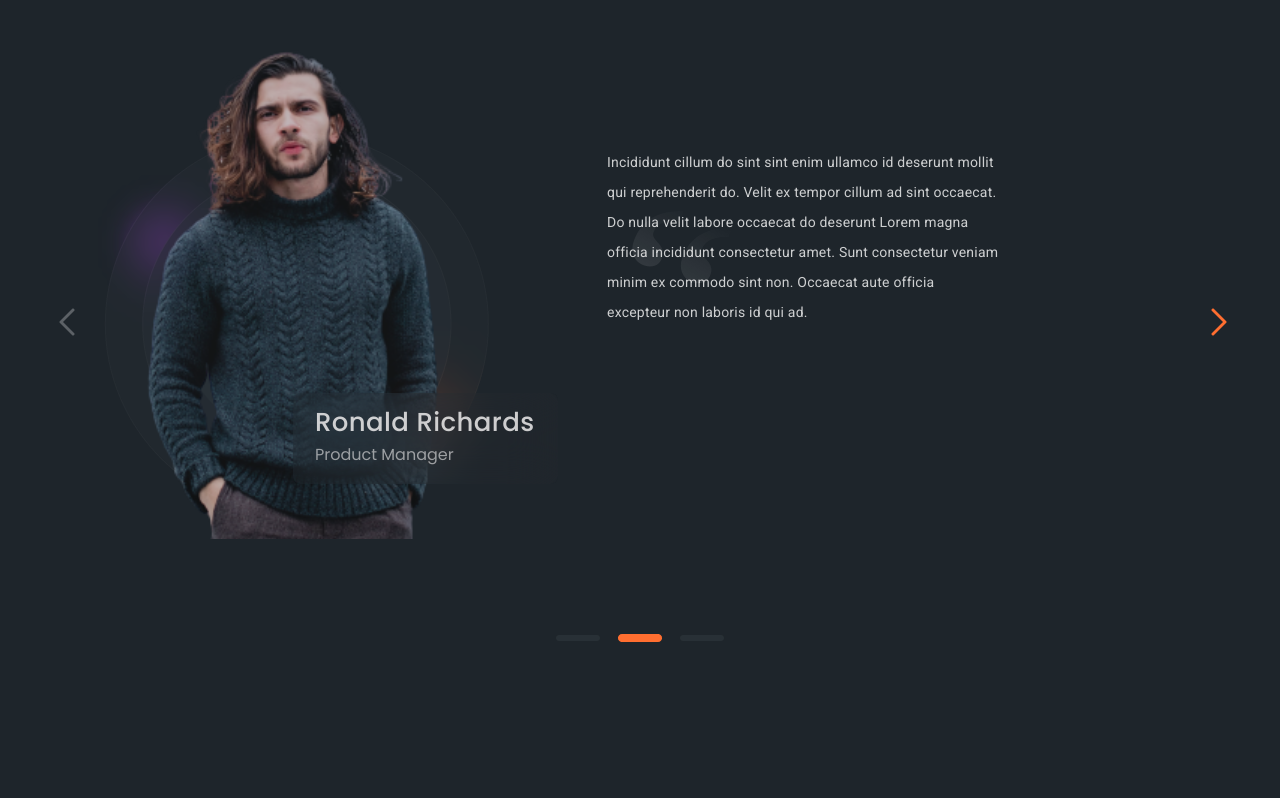
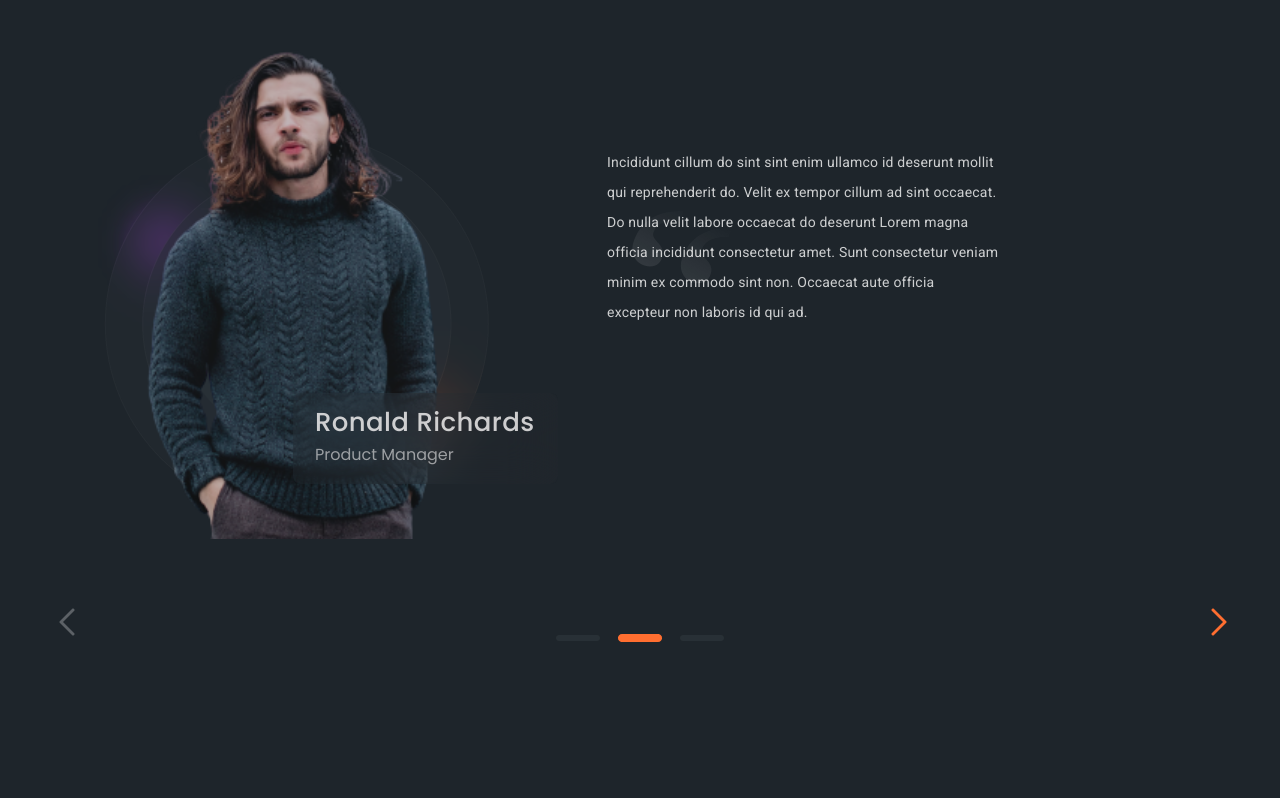
Before and after one commit to Bogdanakish22/Antools, a plain HTML site: page index.html in a window 1280 px wide. Shown: the part 3402-4200 px from the top of the page. Drawn offline with nearby package versions, Linux system fonts and the light colour scheme.

Commit message:
container-arrow

```diff
--- a/style.css
+++ b/style.css
@@ -528,7 +528,7 @@
 }
 .container-arrow {
   position: absolute;
-  top: 3700px;
+  top: 4000px;
 }
 .feature-arrow-left {
   margin-left: 1100px;
```
